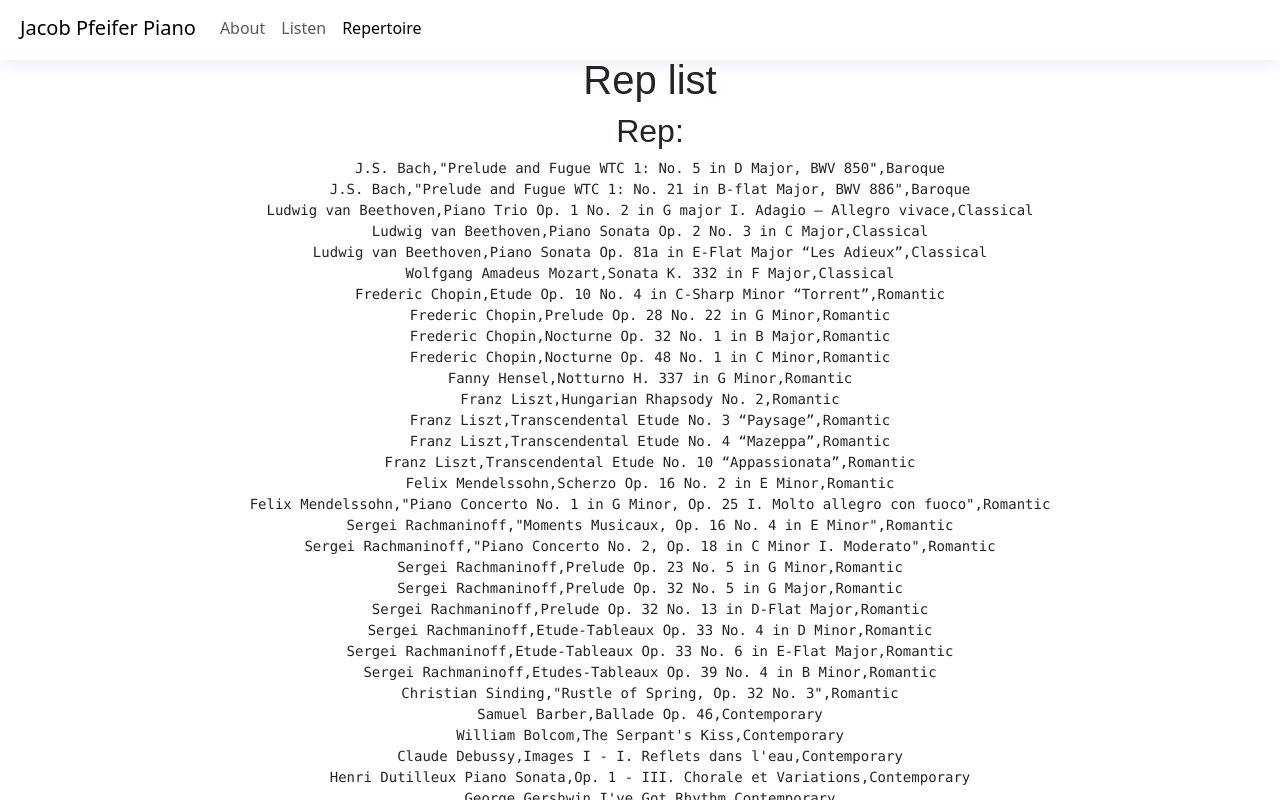
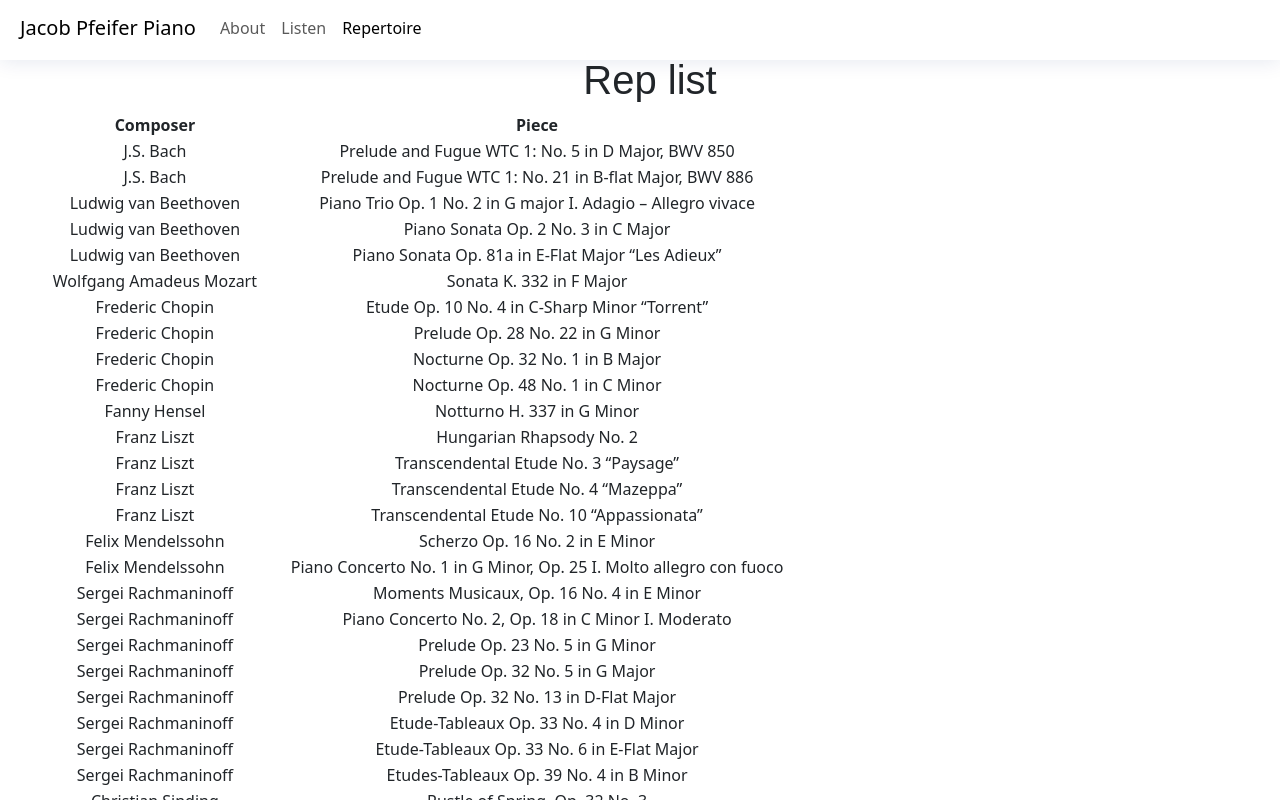
Before and after one commit to jakepf00/PianoPortfolio, a React (Create React App) app: page / in a window 1280 px wide. Both pictures are taken after a click on the tab "Repertoire". Shown: the top 800 px of the page. Built offline with nearby package versions, Linux system fonts and the light colour scheme.

Commit message:
Display rep list in table

```diff
--- a/src/components/Repertoire.tsx
+++ b/src/components/Repertoire.tsx
@@ -1,19 +1,39 @@
+import Papa, { ParseResult } from "papaparse"
 import React, { FC, useEffect, useState } from "react";
 import RepListCSV from '../Assets/Files/RepertoireList.csv'
 
+
+type piece = {
+    name: string;
+    composer: string;
+    era: string;
+}
+type repList = {
+    pieces: piece[];
+}
+
 const Repertoire: FC<{}> = () => {
-    const [text, setText] = useState<any | null>(null);
+    const [repertoire, setRepData] = React.useState<repList | null>(null);
 
     const loadCSV = function () {
         fetch(RepListCSV)
             .then(response => response.text())
             .then(responseText => {
-                setText(responseText);
+                let results: ParseResult<string[]> = Papa.parse(responseText);
+                let returnData: repList = { pieces: [] }
+                results.data.map((d) => {
+                    let newPiece: piece = {} as piece
+                    newPiece.composer = d[0]
+                    newPiece.name = d[1]
+                    newPiece.era = d[2]
+                    returnData.pieces.push(newPiece);
+                });
+                setRepData(returnData)
             })
     };
 
+    let ignore = false;
     useEffect(() => {
-        let ignore = false;
         if (!ignore) loadCSV()
         return () => { ignore = true; }
     }, []);
@@ -21,8 +41,22 @@ const Repertoire: FC<{}> = () => {
     return (
         <section id="repertoire">
             <h1>Rep list</h1>
-            <h2>Rep:</h2>
-            <pre>{text}</pre>
+            <table>
+                <thead>
+                    <tr>
+                        <th>Composer</th>
+                        <th>Piece</th>
+                    </tr>
+                </thead>
+                <tbody>
+                    {repertoire?.pieces.map((piece, index) => (
+                        <tr key={index}>
+                            <td>{piece.composer}</td>
+                            <td>{piece.name}</td>
+                        </tr>
+                    ))}
+                </tbody>
+            </table>
         </section>
     );
 };
```
